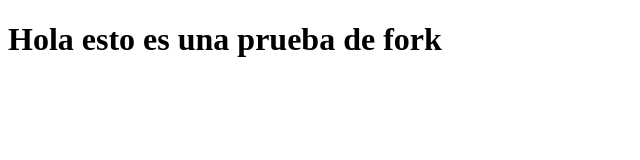
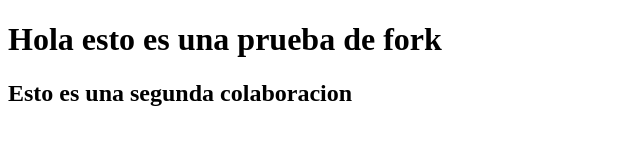
Before and after one commit to jhonnyvasquez/colaboracionpru, a plain HTML site: page index.html in a window 1280 px wide. Shown: the whole page, without its empty margins (0-640 px from the left). Drawn offline with Linux system fonts and the light colour scheme.

Commit message:
segundo cambio

```diff
--- a/index.html
+++ b/index.html
@@ -6,5 +6,6 @@
 </head>
 <body>
 	<h1>Hola esto es una prueba de fork</h1>
+	<h2>Esto es una segunda colaboracion</h2>
 </body>
 </html>
```
